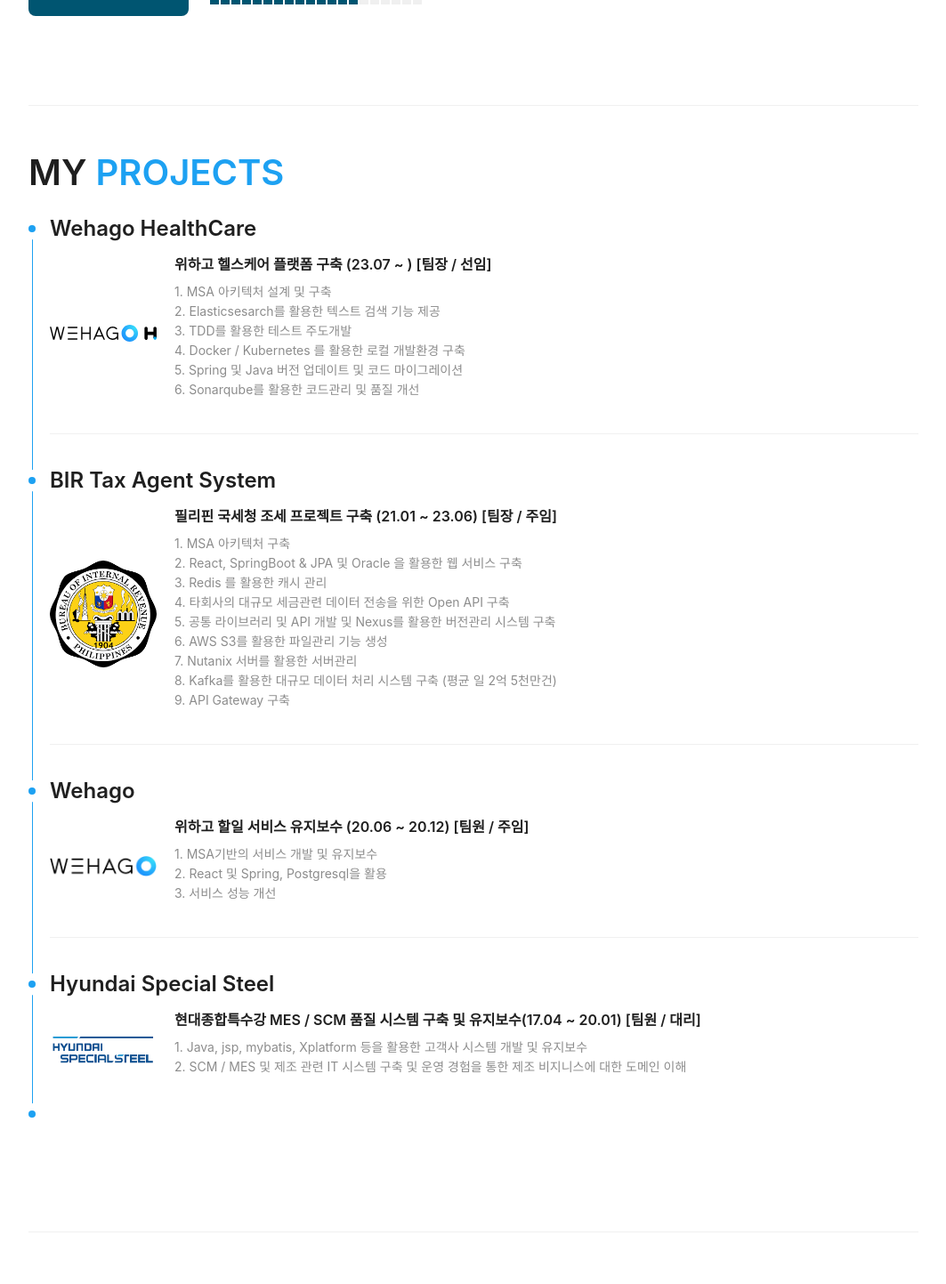
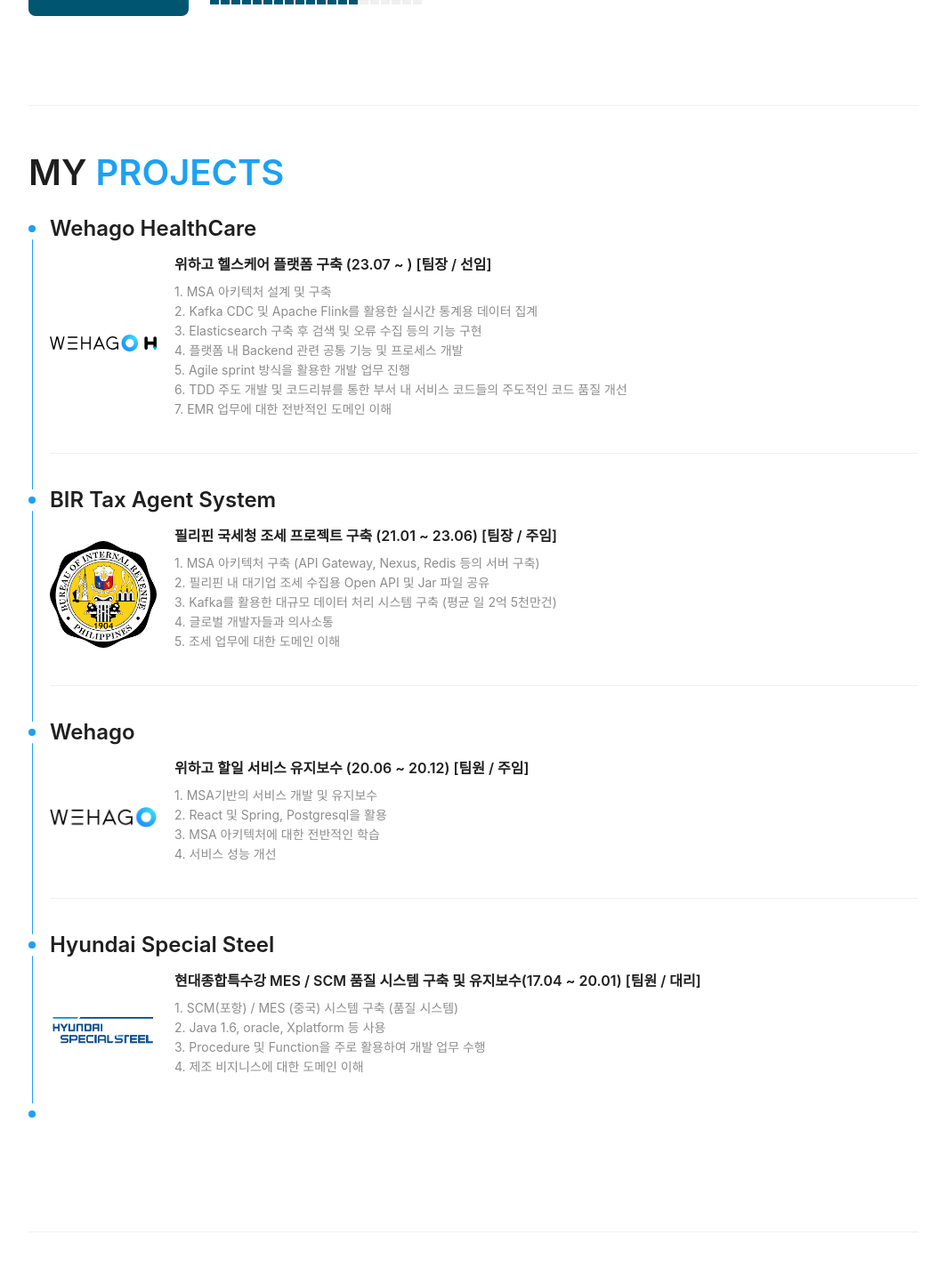
Before and after one commit to DevQabs/my-portfolio, a React (Create React App) app: page / in a window 1280 px wide. Shown: the part 1258-2701 px from the top of the page at 89% size, without its empty margins (8-1071 px from the left). Built offline with nearby package versions, Linux system fonts and the light colour scheme.

Commit message:
Update Projects.js

```diff
--- a/src/components/Projects.js
+++ b/src/components/Projects.js
@@ -39,15 +39,17 @@
                 <Title level={5}>위하고 헬스케어 플랫폼 구축 (23.07 ~ ) [팀장 / 선임]</Title>
                 1. MSA 아키텍처 설계 및 구축
                 <br />
-                2. Elasticsesarch를 활용한 텍스트 검색 기능 제공
+                2. Kafka CDC 및 Apache Flink를 활용한 실시간 통계용 데이터 집계
                 <br />
-                3. TDD를 활용한 테스트 주도개발
+                3. Elasticsearch 구축 후 검색 및 오류 수집 등의 기능 구현
                 <br />
-                4. Docker / Kubernetes 를 활용한 로컬 개발환경 구축
+                4. 플랫폼 내 Backend 관련 공통 기능 및 프로세스 개발
                 <br />
-                5. Spring 및 Java 버전 업데이트 및 코드 마이그레이션
+                5. Agile sprint 방식을 활용한 개발 업무 진행
                 <br />
-                6. Sonarqube를 활용한 코드관리 및 품질 개선
+                6. TDD 주도 개발 및 코드리뷰를 통한 부서 내 서비스 코드들의 주도적인 코드 품질 개선
+                <br />
+                7. EMR 업무에 대한 전반적인 도메인 이해
               </p>
             </div>
           </div>
@@ -80,23 +82,15 @@
             <div>
               <Title level={5}>필리핀 국세청 조세 프로젝트 구축 (21.01 ~ 23.06) [팀장 / 주임]</Title>
               <p>
-                1. MSA 아키텍처 구축
+                1. MSA 아키텍처 구축 (API Gateway, Nexus, Redis 등의 서버 구축)
                 <br />
-                2. React, SpringBoot & JPA 및 Oracle 을 활용한 웹 서비스 구축
+                2. 필리핀 내 대기업 조세 수집용 Open API 및 Jar 파일 공유
                 <br />
-                3. Redis 를 활용한 캐시 관리
+                3. Kafka를 활용한 대규모 데이터 처리 시스템 구축 (평균 일 2억 5천만건)
                 <br />
-                4. 타회사의 대규모 세금관련 데이터 전송을 위한 Open API 구축
+                4. 글로벌 개발자들과 의사소통
                 <br />
-                5. 공통 라이브러리 및 API 개발 및 Nexus를 활용한 버전관리 시스템 구축
-                <br />
-                6. AWS S3를 활용한 파일관리 기능 생성
-                <br />
-                7. Nutanix 서버를 활용한 서버관리
-                <br />
-                8. Kafka를 활용한 대규모 데이터 처리 시스템 구축 (평균 일 2억 5천만건)
-                <br />
-                9. API Gateway 구축
+                5. 조세 업무에 대한 도메인 이해
               </p>
             </div>
           </div>
@@ -133,7 +127,9 @@
                 <br />
                 2. React 및 Spring, Postgresql을 활용
                 <br />
-                3. 서비스 성능 개선
+                3. MSA 아키텍처에 대한 전반적인 학습
+                <br />
+                4. 서비스 성능 개선
               </p>
             </div>
           </div>
@@ -152,9 +148,13 @@
                 현대종합특수강 MES / SCM 품질 시스템 구축 및 유지보수(17.04 ~ 20.01) [팀원 / 대리]
               </Title>
               <p>
-                1. Java, jsp, mybatis, Xplatform 등을 활용한 고객사 시스템 개발 및 유지보수
+                1. SCM(포항) / MES (중국) 시스템 구축 (품질 시스템)
                 <br />
-                2. SCM / MES 및 제조 관련 IT 시스템 구축 및 운영 경험을 통한 제조 비지니스에 대한 도메인 이해
+                2. Java 1.6, oracle, Xplatform 등 사용
+                <br />
+                3. Procedure 및 Function을 주로 활용하여 개발 업무 수행
+                <br />
+                4. 제조 비지니스에 대한 도메인 이해
               </p>
             </div>
           </div>
```
